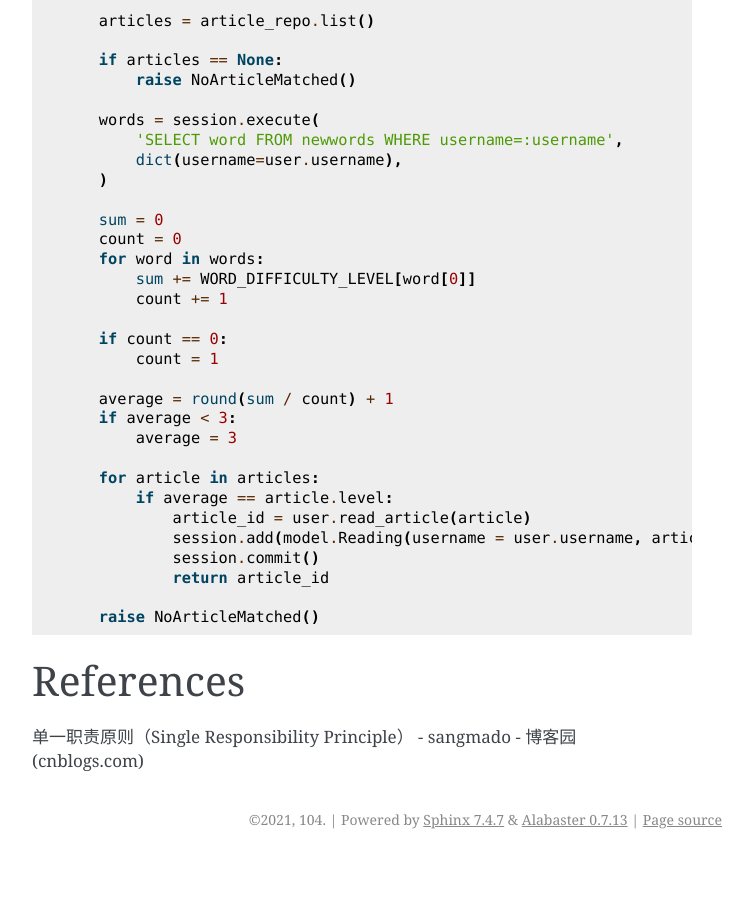
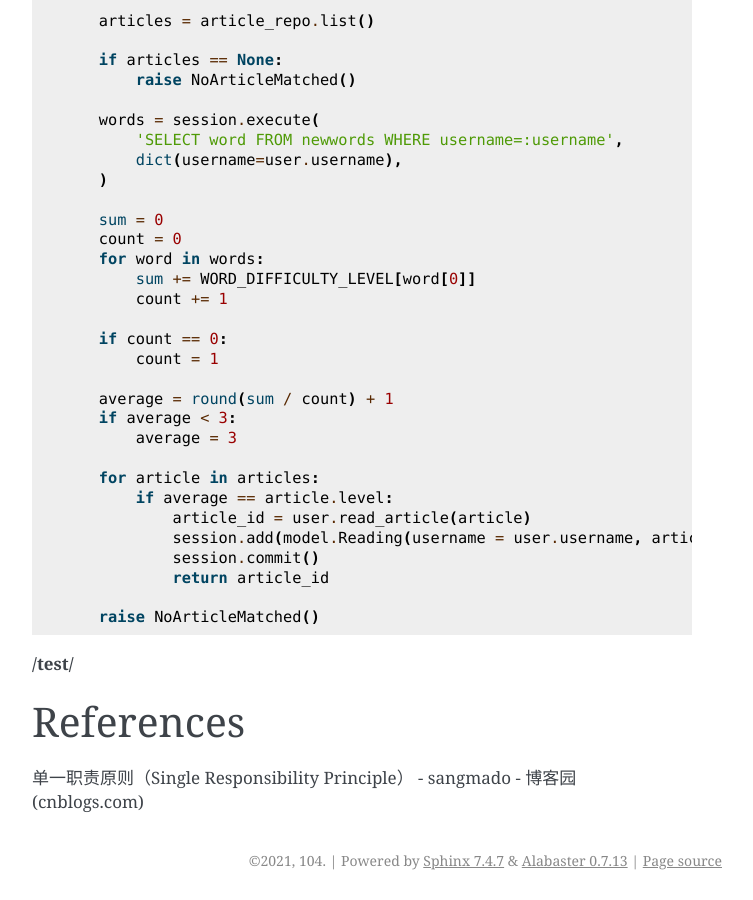
Before and after one commit to mayiqi/lab3, a Sphinx documentation site: the page built from docs/source/index.rst, in a window 1280 px wide and 900 px high, scrolled down 2677 px. Shown: the whole window, without its empty margins (388-1141 px from the left). Built offline with Sphinx 7.4.7, drawn with Linux system fonts in a browser that asks for light colours; before the commit the page ends 3536 px from its top, so only the background shows below that.

Commit message:
Update index.rst

```diff
--- a/docs/source/index.rst
+++ b/docs/source/index.rst
@@ -161,6 +161,11 @@
 
           raise NoArticleMatched()
 
+**/test/**
+
+.. image::
+
+
 References
 =================================================
 
```
